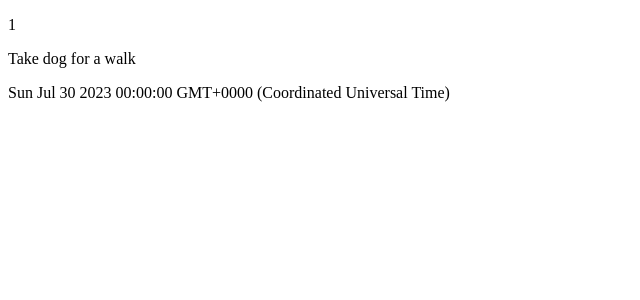
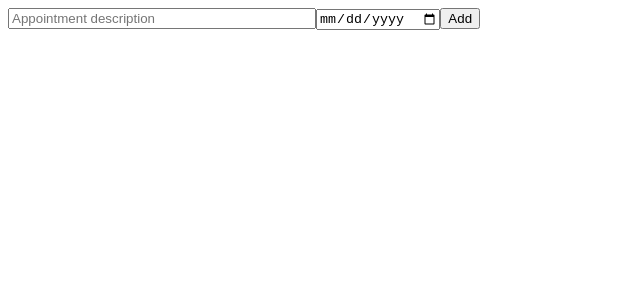
Before and after one commit to darron-haworth/appointment.app, an Angular app: page / in a window 1280 px wide. Shown: the top 300 px of the page, without its empty margins (0-640 px from the left). Built offline with nearby package versions, Linux system fonts and the light colour scheme.

Commit message:
simple object to obj array with two way data binding

```diff
--- a/src/app/app.module.ts
+++ b/src/app/app.module.ts
@@ -1,6 +1,6 @@
 import { NgModule } from '@angular/core';
 import { BrowserModule } from '@angular/platform-browser';
-
+import { FormsModule } from '@angular/forms';
 import { AppRoutingModule } from './app-routing.module';
 import { AppComponent } from './app.component';
 import { AppointmentListComponent } from './appointment-list/appointment-list.component';
@@ -12,7 +12,8 @@
   ],
   imports: [
     BrowserModule,
-    AppRoutingModule
+    AppRoutingModule,
+    FormsModule
   ],
   providers: [],
   bootstrap: [AppComponent]
--- a/src/app/appointment-list/appointment-list.component.html
+++ b/src/app/appointment-list/appointment-list.component.html
@@ -1,3 +1,12 @@
-<p>{{ appointment.id }}</p>
-<p>{{ appointment.title }}</p>
-<p>{{ appointment.date }}</p>
+<div style="width: 600px">
+    <input [(ngModel)]="newAppointmentTitle" style="width: 300px" placeholder="Appointment description">
+    <input [(ngModel)]="newAppointmentDate" type="date" placeholder="Appointment date">
+    <button (click)="addAppointment()" >Add</button>
+</div>
+
+<ul>
+
+    <li *ngFor="let appt of appointments">
+       {{appt.title}} {{appt.date | date: 'dd.MM.yyyy'}}
+    </li>
+</ul>
--- a/src/app/appointment-list/appointment-list.component.ts
+++ b/src/app/appointment-list/appointment-list.component.ts
@@ -8,5 +8,22 @@
 })
 export class AppointmentListComponent {
 
-  appointment: Appointment =  { id: 1, title: "Take dog for a walk", date: new Date('2023-07-30')}
+  newAppointmentTitle: string = "";
+  newAppointmentDate: Date = new Date();
+
+  appointments: Appointment[] = []
+
+  addAppointment() {
+    if (this.newAppointmentTitle.trim().length && this.newAppointmentDate) {
+      let newAppointment: Appointment = {
+        id: Date.now(),
+        title: this.newAppointmentTitle,
+        date: this.newAppointmentDate
+      }
+      this.appointments.push(newAppointment)
+      this.newAppointmentTitle = "";
+      this.newAppointmentDate= new Date()
+    }
+  }
+
 }
```
